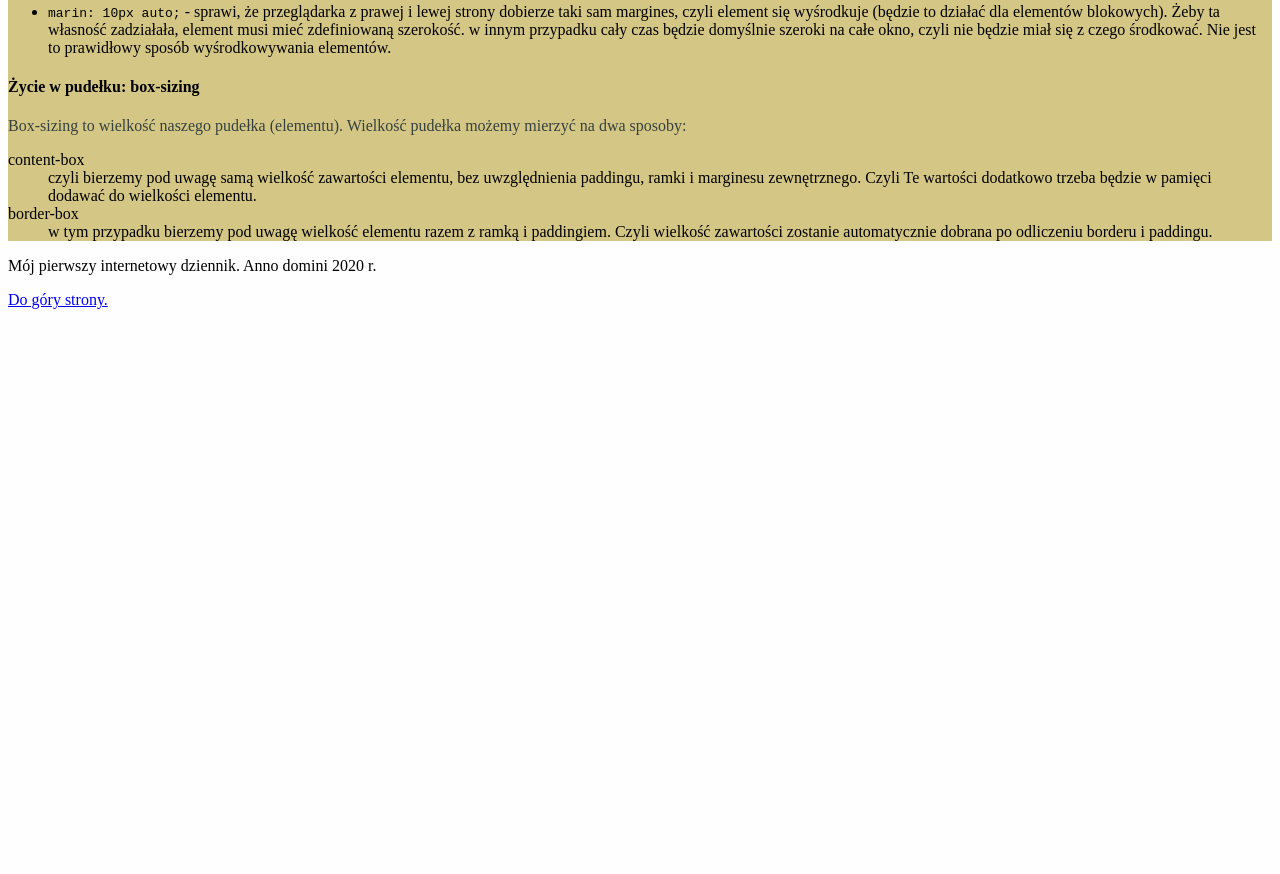
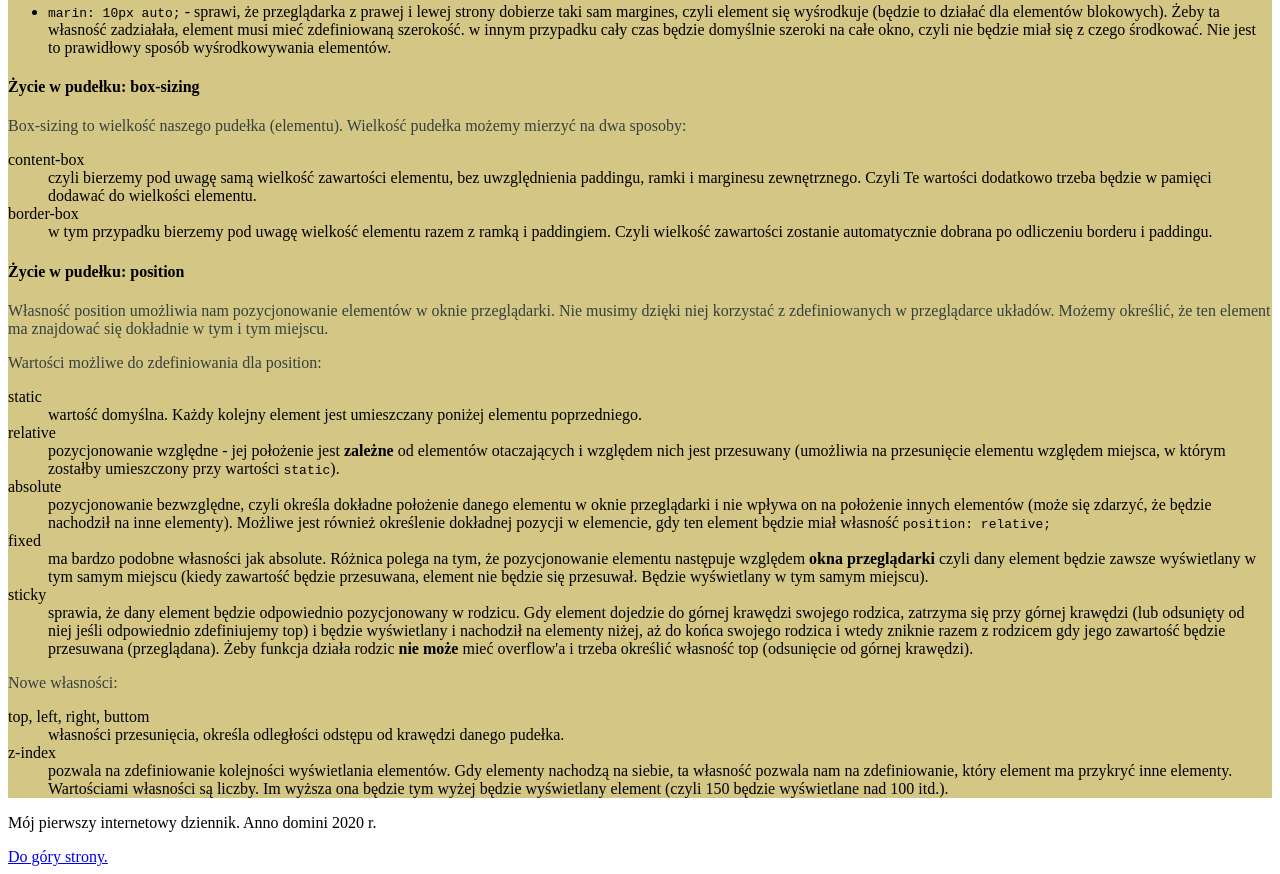
Before and after one commit to pawel-haraf/homepage1, a plain HTML site: page nauka-css.html in a window 1280 px wide. Shown: the part 9315-10189 px from the top of the page. Before the commit the page ends 9632 px from the top, so only its background shows below. Drawn offline with Linux system fonts and the light colour scheme.

Commit message:
New article

```diff
--- a/nauka-css.html
+++ b/nauka-css.html
@@ -819,6 +819,92 @@
 
                 </article>
 
+                <article class="article">
+
+                    <h4 class="article_header">Życie w pudełku: position</h4>
+
+                    <p class="article__description">
+                        Własność position umożliwia nam pozycjonowanie elementów w oknie przeglądarki. Nie musimy dzięki
+                        niej korzystać z zdefiniowanych w przeglądarce układów. Możemy określić, że ten element ma
+                        znajdować się dokładnie w tym i tym miejscu.
+                    </p>
+
+                    <p class="article__description">
+                        Wartości możliwe do zdefiniowania dla position:
+                    </p>
+
+                    <dl class="description-list">
+
+                        <dt class="description-list__term">static</dt>
+
+                        <dd class="description-list__data">
+                            wartość domyślna. Każdy kolejny element jest umieszczany poniżej elementu poprzedniego.
+                        </dd>
+
+                        <dt class="description-list__term">relative</dt>
+
+                        <dd class="description-list__data">
+                            pozycjonowanie względne - jej położenie jest <strong class="strong">zależne</strong> od
+                            elementów otaczających i względem nich jest przesuwany (umożliwia na przesunięcie elementu
+                            względem miejsca, w którym zostałby umieszczony przy wartości <code
+                                class="code">static</code>).
+                        </dd>
+
+                        <dt class="description-list__term">absolute</dt>
+
+                        <dd class="description-list__data">
+                            pozycjonowanie bezwzględne, czyli określa dokładne położenie danego elementu w oknie
+                            przeglądarki i nie wpływa on na położenie innych elementów (może się zdarzyć, że będzie
+                            nachodził na inne elementy). Możliwe jest również określenie dokładnej pozycji w elemencie,
+                            gdy ten element będzie miał własność <code class="code">position: relative;</code>
+                        </dd>
+
+                        <dt class="description-list__term">fixed</dt>
+
+                        <dd class="description-list__data">
+                            ma bardzo podobne własności jak absolute. Różnica polega na tym, że pozycjonowanie elementu
+                            następuje względem <strong class="strong">okna przeglądarki</strong> czyli dany element
+                            będzie zawsze wyświetlany w tym samym miejscu (kiedy zawartość będzie przesuwana, element
+                            nie będzie się przesuwał. Będzie wyświetlany w tym samym miejscu).
+                        </dd>
+
+                        <dt class="description-list__term">sticky</dt>
+
+                        <dd class="description-list__data">
+                            sprawia, że dany element będzie odpowiednio pozycjonowany w rodzicu. Gdy element dojedzie do
+                            górnej krawędzi swojego rodzica, zatrzyma się przy górnej krawędzi (lub odsunięty od niej
+                            jeśli odpowiednio zdefiniujemy top) i będzie wyświetlany i nachodził na elementy niżej, aż
+                            do końca swojego rodzica i wtedy zniknie razem z rodzicem gdy jego zawartość będzie
+                            przesuwana (przeglądana). Żeby funkcja działa rodzic <strong class="strong">nie
+                                może</strong> mieć overflow'a i trzeba określić własność top (odsunięcie od górnej
+                            krawędzi).
+                        </dd>
+
+                    </dl>
+
+                    <p class="article__description">Nowe własności:</p>
+
+                    <dl class="description-list">
+
+                        <dt class="description-list__term">top, left, right, buttom</dt>
+
+                        <dd class="description-list__data">
+                            własności przesunięcia, określa odległości odstępu od krawędzi danego pudełka.
+                        </dd>
+
+                        <dt class="description-list__term">z-index</dt>
+
+                        <dd class="description-list__data">
+                            pozwala na zdefiniowanie kolejności wyświetlania elementów. Gdy elementy nachodzą na siebie,
+                            ta własność pozwala nam na zdefiniowanie, który element ma przykryć inne elementy.
+                            Wartościami własności są liczby. Im wyższa ona będzie tym wyżej będzie wyświetlany element
+                            (czyli 150 będzie wyświetlane nad 100 itd.).
+                        </dd>
+
+                    </dl>
+
+                </article>
+
             </section>
 
         </section>
```
